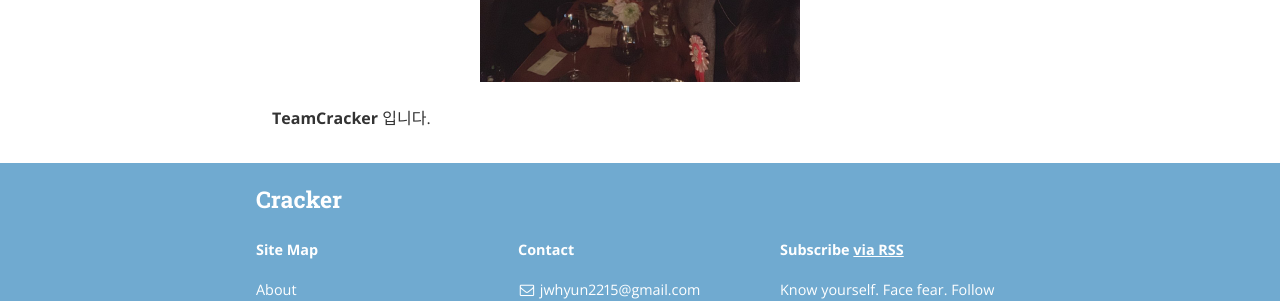
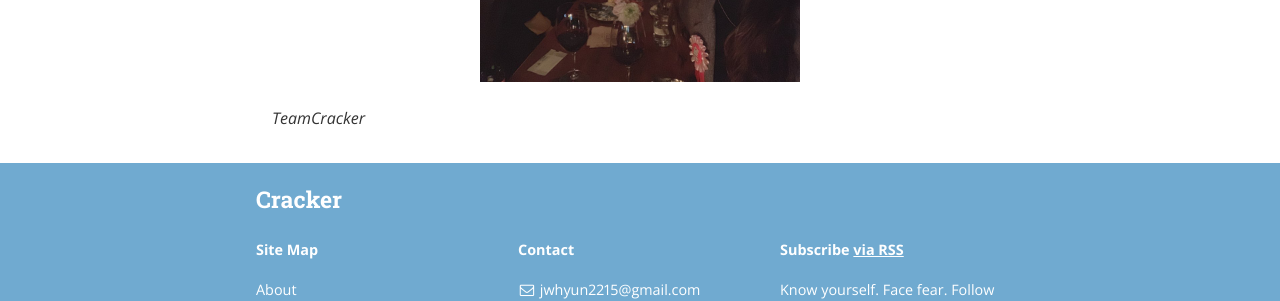
Before and after one commit to PrimadonnaGit/PrimadonnaGit.github.io, a Jekyll site: the page built from about.md, in a window 1280 px wide. Shown: the part 373-674 px from the top of the page. Built offline with Jekyll 4.4.1, drawn with Linux system fonts in a browser that asks for light colours; nearby versions of some CDN libraries.

Commit message:
admin change

```diff
--- a/about.md
+++ b/about.md
@@ -6,4 +6,4 @@ permalink: /about/
 
 <img src="{{ site.baseurl }}/assets/cracker_all1.jpg" title="Profile Picture" class="profile">
 
-**TeamCracker** 입니다.
+<em>TeamCracker</em>
```
